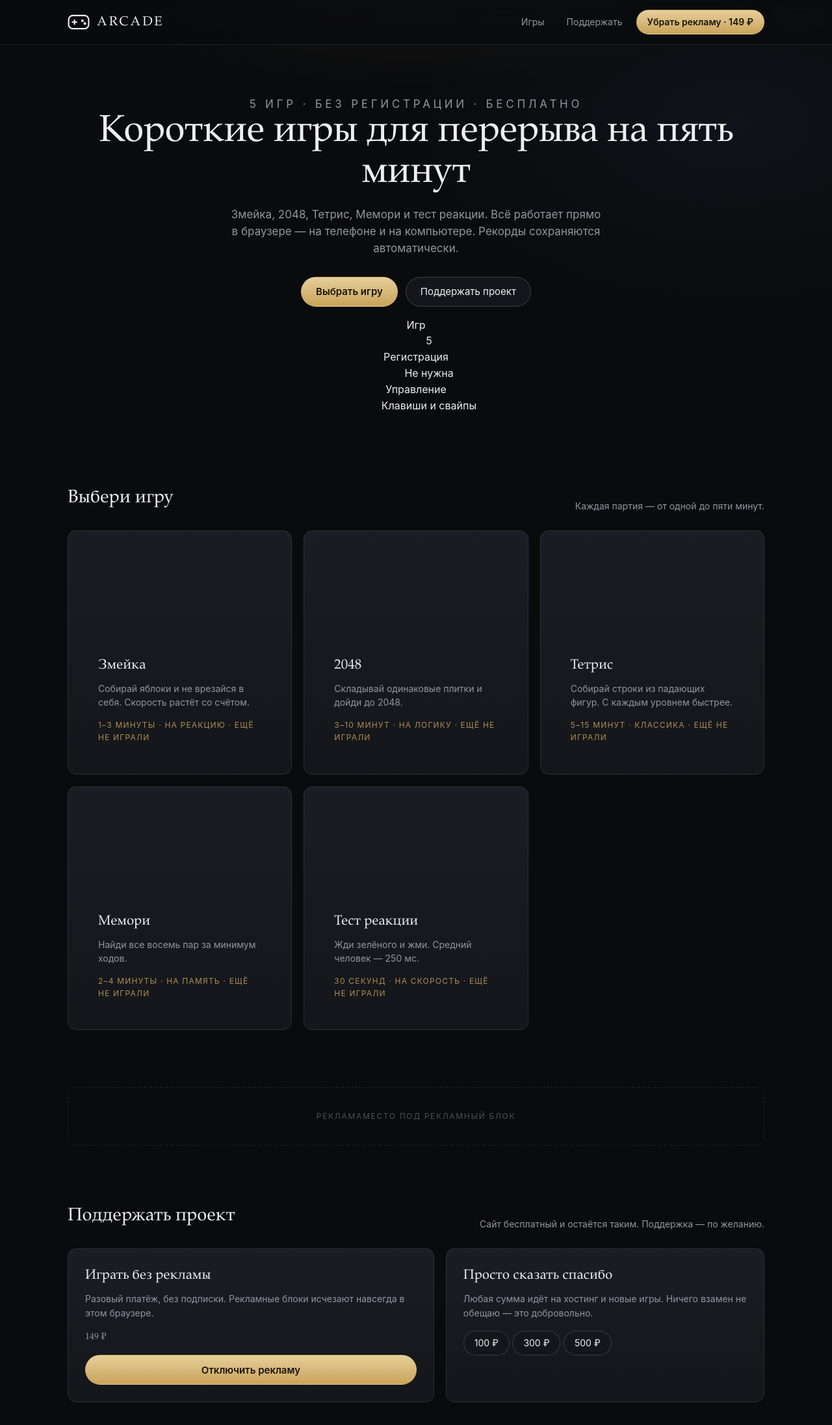
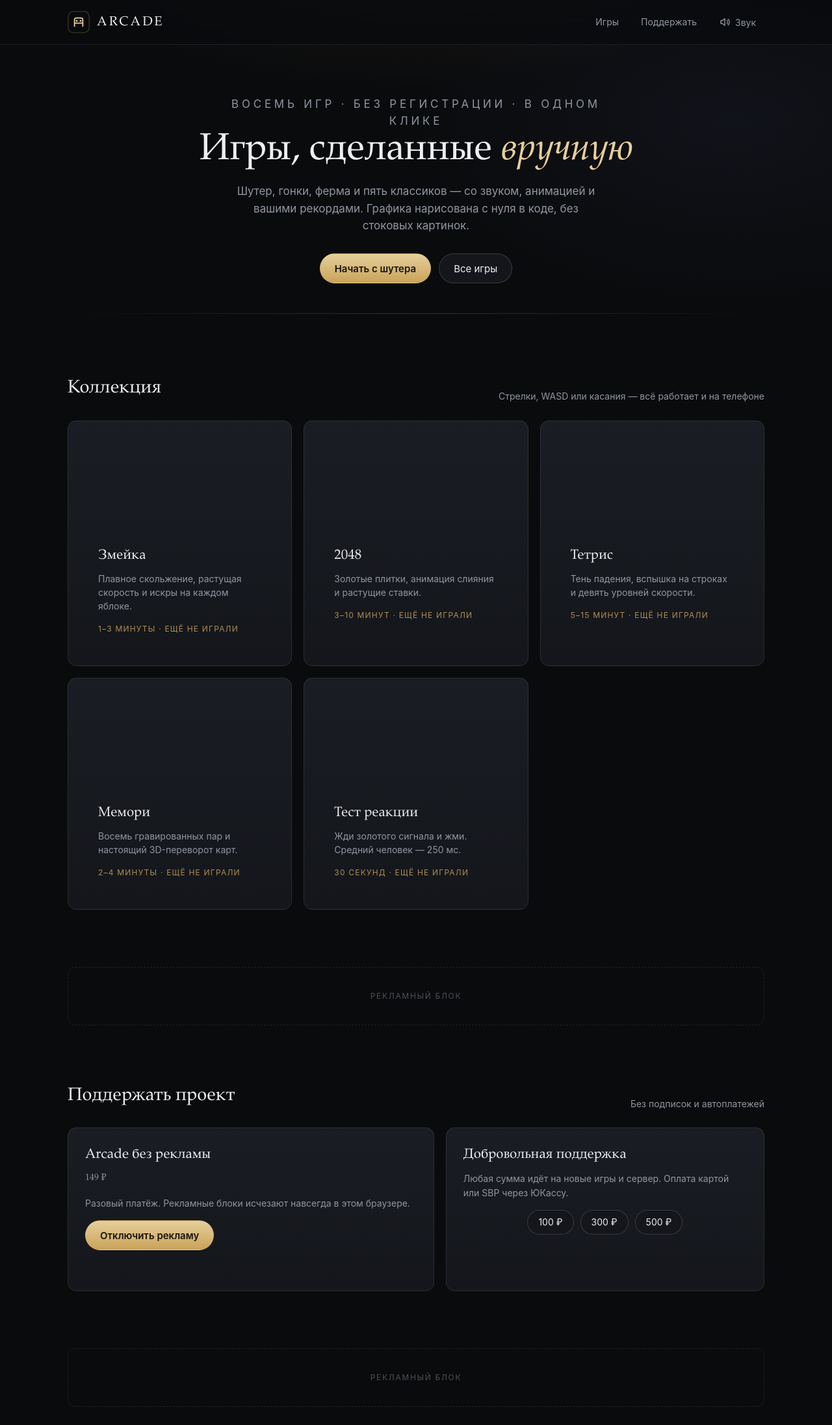
Before and after one commit to Maganed/mini-igry-arcade, a plain HTML site: page index.html in a window 1280 px wide. Shown: the top 2193 px of the page at 65% size. Drawn offline with Linux system fonts and the light colour scheme.

Commit message:
feat: новая главная страница — иконка, переключатель звука, 8 игр

```diff
--- a/index.html
+++ b/index.html
@@ -3,111 +3,100 @@
 <head>
 <meta charset="utf-8" />
 <meta name="viewport" content="width=device-width, initial-scale=1" />
-<title>Arcade — короткие игры в браузере</title>
-<meta name="description" content="Пять мини-игр без регистрации: Змейка, 2048, Тетрис, Мемори и тест реакции. Играйте на телефоне или компьютере." />
-<link rel="canonical" href="https://maganed.github.io/mini-igry-arcade/" />
+<title>Arcade — коллекция браузерных игр</title>
+<meta name="description" content="Восемь игр прямо в браузере: шутер, гонки, ферма, тетрис, 2048, змейка, мемори и тест реакции. Без регистрации." />
+<link rel="icon" href="favicon.svg" type="image/svg+xml" />
+<link rel="apple-touch-icon" href="favicon.svg" />
 <link rel="stylesheet" href="styles.css" />
 </head>
 <body>
 <header class="site-header">
   <div class="container header-inner">
-    <a class="brand" href="./">
-      <svg class="brand-mark" viewBox="0 0 32 32" aria-hidden="true">
-        <rect x="1.5" y="6.5" width="29" height="19" rx="6" fill="none" stroke="currentColor" stroke-width="2" />
-        <path d="M10 13v6M7 16h6" stroke="currentColor" stroke-width="2" stroke-linecap="round" />
-        <circle cx="21.5" cy="14" r="1.9" fill="currentColor" />
-        <circle cx="25" cy="18" r="1.9" fill="currentColor" />
+    <a class="brand" href="./" aria-label="Arcade — на главную">
+      <svg class="brand-mark" viewBox="0 0 64 64" aria-hidden="true">
+        <rect x="1.5" y="1.5" width="61" height="61" rx="15" fill="none" stroke="currentColor" stroke-opacity=".35" stroke-width="2" style="color:#c9a35a" />
+        <path d="M20 44V26a6 6 0 0 1 6-6h12a6 6 0 0 1 6 6v18M20 35h24" fill="none" stroke="#e6cf9a" stroke-width="3.4" stroke-linecap="round" />
+        <circle cx="26.5" cy="28.5" r="2.6" fill="#e6cf9a" />
+        <circle cx="37.5" cy="28.5" r="2.6" fill="#e6cf9a" />
       </svg>
       <span class="brand-name">Arcade</span>
     </a>
     <nav class="nav">
       <a href="#games">Игры</a>
       <a href="#support">Поддержать</a>
-      <button class="btn btn-primary btn-small" id="premiumBtn" type="button">Убрать рекламу · 149 ₽</button>
+      <button class="icon-btn" id="soundBtn" type="button" aria-pressed="true" title="Звук">
+        <svg viewBox="0 0 24 24" aria-hidden="true"><path d="M4 9h3l5-4v14l-5-4H4z" fill="none" stroke="currentColor" stroke-width="1.8" stroke-linejoin="round"/><path id="soundWaves" d="M16.5 8.5a5 5 0 0 1 0 7M19 6a8.5 8.5 0 0 1 0 12" fill="none" stroke="currentColor" stroke-width="1.8" stroke-linecap="round"/></svg>
+        <span id="soundLabel">Звук</span>
+      </button>
     </nav>
   </div>
 </header>
 
 <main>
   <div id="home">
+    <div class="container">
       <section class="hero">
-      <div class="container">
-        <p class="eyebrow">5 игр · без регистрации · бесплатно</p>
-        <h1>Короткие игры для перерыва на пять минут</h1>
-        <p class="lede">Змейка, 2048, Тетрис, Мемори и тест реакции. Всё работает прямо в браузере — на телефоне и на компьютере. Рекорды сохраняются автоматически.</p>
+        <p class="eyebrow">восемь игр · без регистрации · в одном клике</p>
+        <h1>Игры, сделанные <em>вручную</em></h1>
+        <p>Шутер, гонки, ферма и пять классиков — со звуком, анимацией и вашими рекордами. Графика нарисована с нуля в коде, без стоковых картинок.</p>
         <div class="hero-actions">
-          <a class="btn btn-primary" href="#games">Выбрать игру</a>
-          <a class="btn" href="#support">Поддержать проект</a>
+          <a class="btn btn-primary" href="#play/shooter">Начать с шутера</a>
+          <a class="btn" href="#games">Все игры</a>
         </div>
-        <dl class="hero-stats">
-          <div><dt>Игр</dt><dd>5</dd></div>
-          <div><dt>Регистрация</dt><dd>Не нужна</dd></div>
-          <div><dt>Управление</dt><dd>Клавиши и свайпы</dd></div>
-        </dl>
-      </div>
+        <hr class="rule" />
       </section>
 
-    <section class="section" id="games">
-      <div class="container">
+      <section id="games">
         <div class="section-head">
-          <h2>Выбери игру</h2>
-          <p>Каждая партия — от одной до пяти минут.</p>
+          <h2>Коллекция</h2>
+          <p>Стрелки, WASD или касания — всё работает и на телефоне</p>
         </div>
         <div class="game-grid" id="gameGrid"></div>
-      </div>
       </section>
 
-    <div class="container">
-      <div class="ad-slot" data-ad-slot="top">
-        <p class="ad-label">Реклама</p>
-        <p class="ad-placeholder">Место под рекламный блок</p>
-      </div>
-    </div>
+      <div class="ad-slot" data-ad-slot="top">рекламный блок</div>
 
-    <section class="section" id="support">
-      <div class="container">
+      <section id="support">
         <div class="section-head">
           <h2>Поддержать проект</h2>
-          <p>Сайт бесплатный и остаётся таким. Поддержка — по желанию.</p>
+          <p>Без подписок и автоплатежей</p>
         </div>
         <div class="support-grid">
-          <div class="card support-card">
-            <span class="tag tag-blue">Premium</span>
-            <h3>Играть без рекламы</h3>
-            <p>Разовый платёж, без подписки. Рекламные блоки исчезают навсегда в этом браузере.</p>
-            <p class="price">149 <span>₽</span></p>
-            <button class="btn btn-primary" id="premiumBtn2" type="button" style="width:100%">Отключить рекламу</button>
+          <div class="card">
+            <h3>Arcade без рекламы</h3>
+            <p class="price">149 ₽</p>
+            <p>Разовый платёж. Рекламные блоки исчезают навсегда в этом браузере.</p>
+            <button class="btn btn-primary" id="premiumBtn" type="button">Отключить рекламу</button>
+            <p class="pay-status" id="payStatus"></p>
           </div>
-          <div class="card support-card">
-            <span class="tag">Донат</span>
-            <h3>Просто сказать спасибо</h3>
-            <p>Любая сумма идёт на хостинг и новые игры. Ничего взамен не обещаю — это добровольно.</p>
-            <div class="donate-row">
+          <div class="card">
+            <h3>Добровольная поддержка</h3>
+            <p>Любая сумма идёт на новые игры и сервер. Оплата картой или SBP через ЮКассу.</p>
+            <div class="shop-row">
               <button class="btn btn-small" type="button" data-donate="100">100 ₽</button>
               <button class="btn btn-small" type="button" data-donate="300">300 ₽</button>
               <button class="btn btn-small" type="button" data-donate="500">500 ₽</button>
             </div>
           </div>
         </div>
-        <p class="pay-status" id="payStatus"></p>
+      </section>
+
+      <div class="ad-slot" data-ad-slot="bottom">рекламный блок</div>
     </div>
-    </section>
   </div>
 
-  <section class="game-view" id="gameView" hidden>
-    <div class="container">
-      <div class="game-topbar">
-        <button class="btn btn-small" id="backBtn" type="button">‹ Все игры</button>
+  <div class="container game-view" id="gameView" hidden>
+    <div class="game-view-head">
       <h2 id="gameTitle"></h2>
+      <button class="btn btn-small" id="backBtn" type="button">← Все игры</button>
     </div>
-      <div class="game-mount" id="gameMount"></div>
+    <div class="game-stage" id="gameMount"></div>
   </div>
-  </section>
 </main>
 
 <footer class="site-footer">
   <div class="container footer-inner">
-    <p>© <span id="year">2026</span> Arcade — мини-игры в браузере.</p>
+    <p>© <span id="year">2026</span> Arcade</p>
     <p class="footer-links">
       <a href="terms.html">Условия</a>
       <a href="privacy.html">Конфиденциальность</a>
@@ -116,7 +105,9 @@
 </footer>
 
 <script src="config.js"></script>
-<script src="js/games.js"></script>
+<script src="js/audio.js"></script>
+<script src="js/games-classic.js"></script>
+<script src="js/games-arcade.js"></script>
 <script src="js/app.js"></script>
 </body>
 </html>
```
Lines whose indentation alone changed are shown as unchanged.
